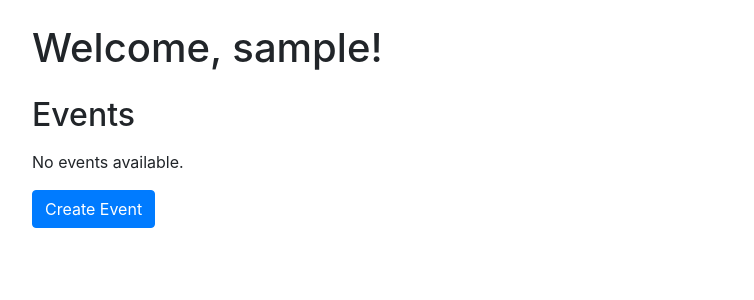
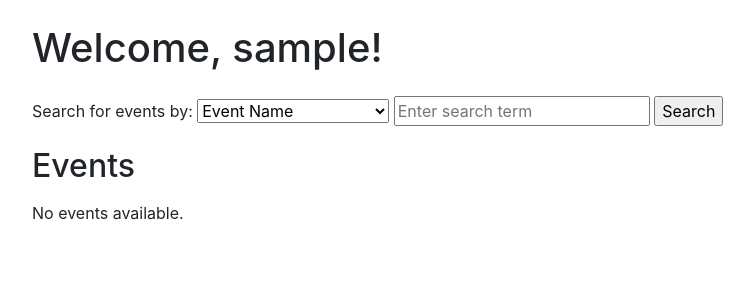
Before and after one commit to anitmangal/DBMS_Lab-Spring24, a Django app: page /login/organiser/ in a window 1280 px wide. Shown: the top 300 px of the page, without its empty margins (53-807 px from the left). Run offline with Django 5.2, Linux system fonts and the light colour scheme; the visitor is signed in with stand-in values (Sample User, id 1); data that the repository does not hold is empty; some libraries are stand-ins or nearby versions.

Commit message:
Update organiser_login.html

```diff
--- a/Assign4/festmgmt/festmgmt/templates/organiser_login.html
+++ b/Assign4/festmgmt/festmgmt/templates/organiser_login.html
@@ -9,6 +9,20 @@
 </head>
 <body class="container">
     <h1 class="my-4">Welcome, {{ user.username }}!</h1>
+
+    <!-- Search form -->
+    <form method="GET" action="">
+        <label>Search for events by:</label>
+        <select name="search_type">
+            <option value="event_name" {% if search_type == 'event_name' %}selected{% endif %}>Event Name</option>
+            <option value="event_type" {% if search_type == 'event_type' %}selected{% endif %}>Event Type</option>
+            <option value="event_description" {% if search_type == 'event_description' %}selected{% endif %}>Event Description</option>
+            <option value="venue_name" {% if search_type == 'venue_name' %}selected{% endif %}>Venue Name</option>
+            <option value="volunteer_roll_number" {% if search_type == 'volunteer_roll_number' %}selected{% endif %}>Volunteer Roll Number</option>
+        </select>
+        <input type="text" name="search" placeholder="Enter search term">
+        <input type="submit" value="Search">
+    </form>
 
     <h2 class="my-3">Events</h2>
     {% if events %}
@@ -57,20 +71,22 @@
                 </div>
             {% endfor %}
         </div>
+    {% elif query %}
+        <p>{{ message }}</p>
     {% else %}
         <p>No events available.</p>
     {% endif %}
-    <div class="my-3">
+    <!-- <div class="my-3">
         <button onclick="createEvent()" class="btn btn-primary">Create Event</button>
-    </div>
+    </div> -->
 
     <!-- JavaScript functions for button actions -->
-    <script>
+    <!-- <script>
         function createEvent() {
             // Handle create event action
             // You can redirect to a create event page or perform other actions
             alert("You clicked Create Event!");
         }
-    </script>
+    </script> -->
 </body>
 </html>
```
